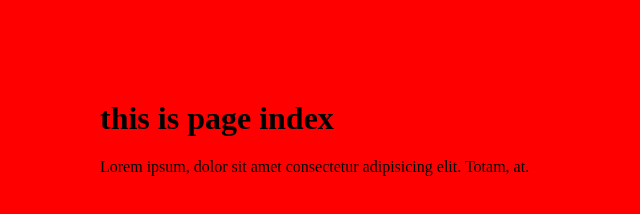
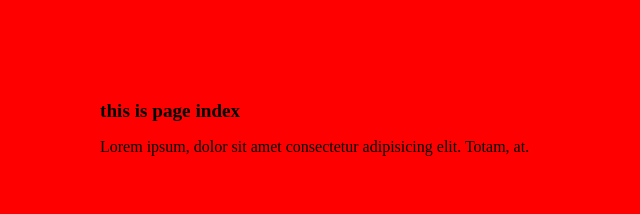
Before and after one commit to mrkhodaee/git-test, a plain HTML site: page index.html in a window 1280 px wide. Shown: the whole page, without its empty margins (0-640 px from the left). Drawn offline with Linux system fonts and the light colour scheme.

Commit message:
added style for h1

```diff
--- a/css/style.css
+++ b/css/style.css
@@ -2,3 +2,6 @@ body{
     background-color: red;
     margin: 100px;
 }
+h1{
+    font-size: larger;
+}
```
